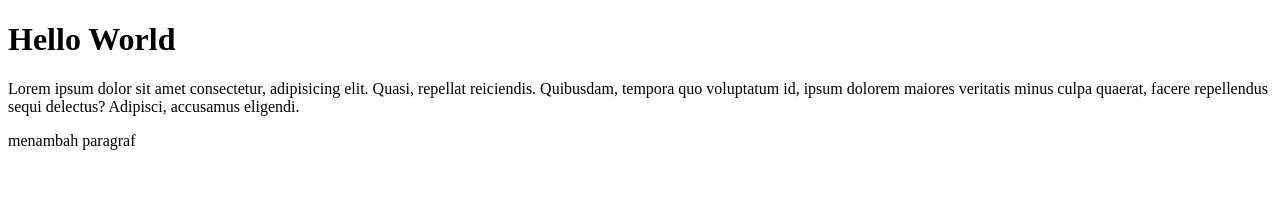
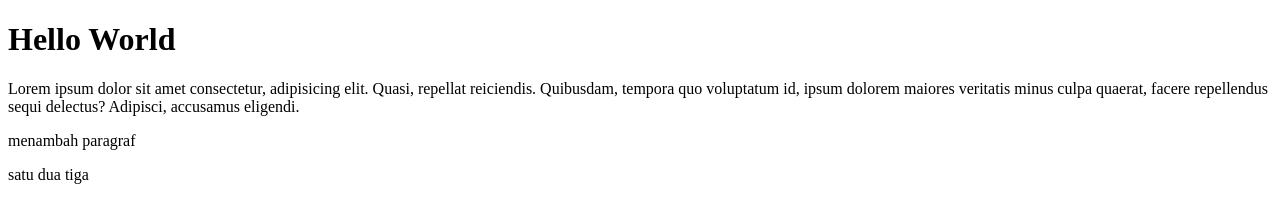
Before and after one commit to chivalry7/belajar, a plain HTML site: page index.html in a window 1280 px wide. Drawn offline with Linux system fonts and the light colour scheme.

Commit message:
menambah satu dua tiga

```diff
--- a/index.html
+++ b/index.html
@@ -10,5 +10,6 @@
     <h1>Hello World</h1>
     <p>Lorem ipsum dolor sit amet consectetur, adipisicing elit. Quasi, repellat reiciendis. Quibusdam, tempora quo voluptatum id, ipsum dolorem maiores veritatis minus culpa quaerat, facere repellendus sequi delectus? Adipisci, accusamus eligendi.</p>
     <p>menambah paragraf</p>
+    <p>satu dua tiga</p>
     </body>
 </html>
```
